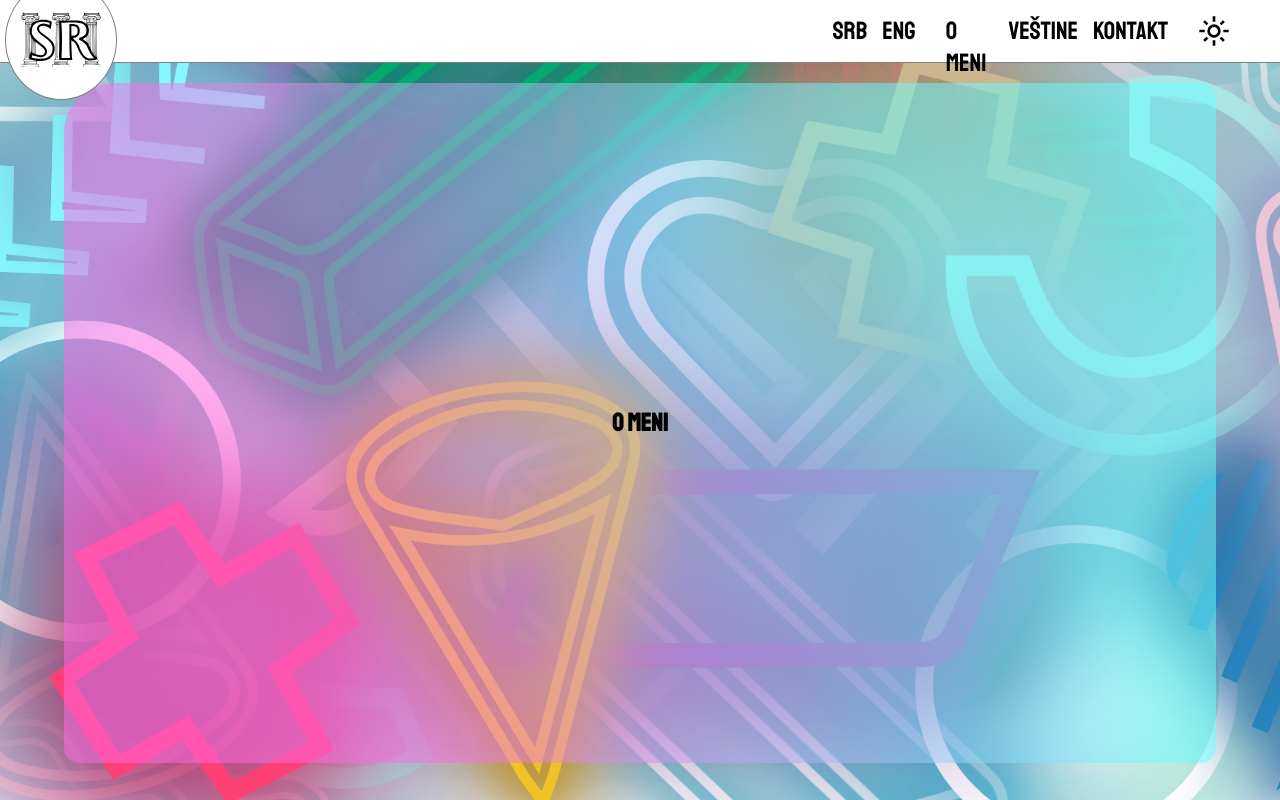
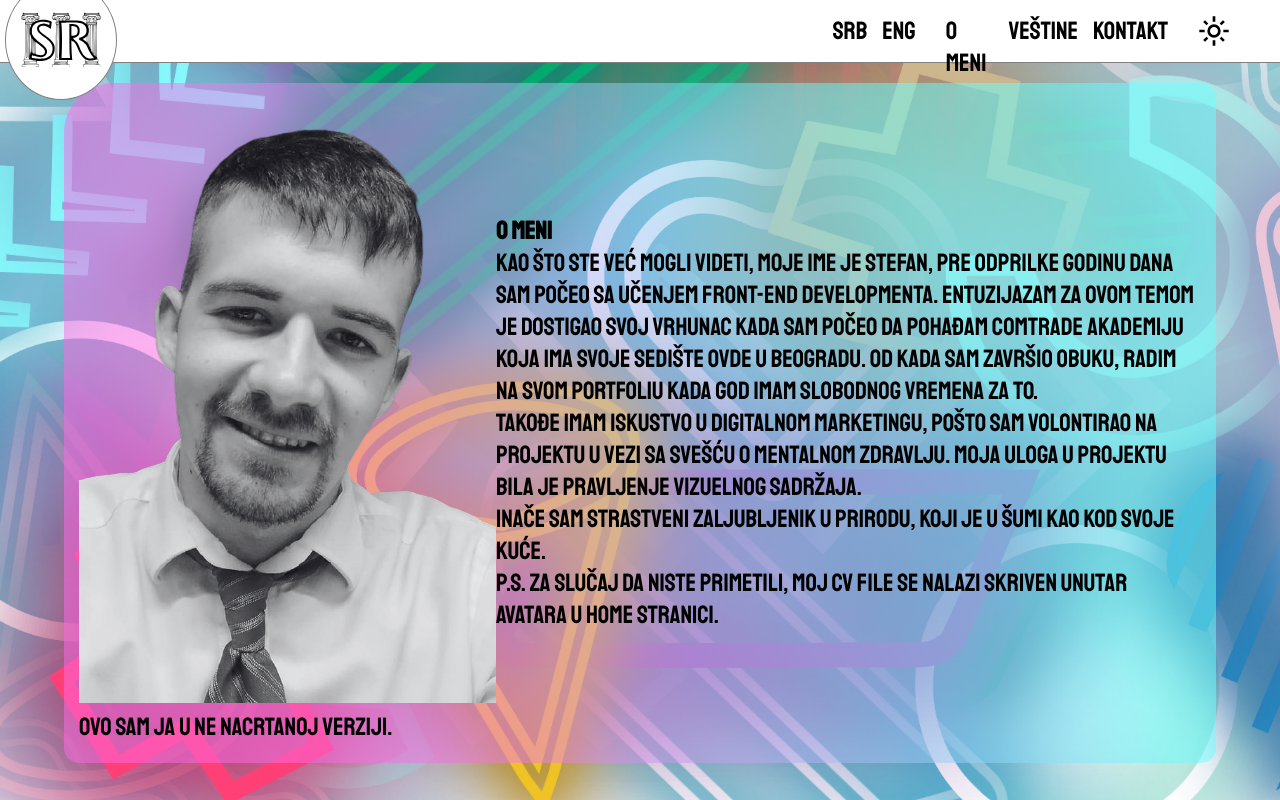
Before and after one commit to StefanRandjelovic/SR-Portfolio, a React (Vite) app: page /about in a window 1280 px wide. Built offline with nearby package versions, Linux system fonts and the light colour scheme; a web font is replaced by a local one.

Commit message:
Add styles and dynamic content into the About page.

```diff
--- a/src/Pages/About.jsx
+++ b/src/Pages/About.jsx
@@ -1,3 +1,6 @@
+// STYLES
+import "@styles/About.scss";
+
 // INFORMATION
 import { engInfo, srbInfo } from "@info/info-array";
 
@@ -7,6 +10,9 @@ import { useAtomValue } from "jotai";
 // GSVariable
 import { languageChange, darkMode } from "@global/store.js";
 
+// IMG import
+import MyIMG from "@images/My_img.png";
+
 const About = () => {
   // GSVariable
   const darkModeState = useAtomValue(darkMode);
@@ -14,7 +20,19 @@ const About = () => {
 
   return (
     <main>
-      <h1>{langChange ? engInfo.nav[2] : srbInfo.nav[0]}</h1>
+      <div className="leftSideAbout">
+        <img src={MyIMG} alt="My image" id="myIMG" />
+        <label htmlFor="#myIMG">
+          {langChange ? engInfo.aboutImg : srbInfo.aboutImg}
+        </label>
+      </div>
+      <div className="rightSideAbout">
+        <h1>{langChange ? engInfo.nav[2] : srbInfo.nav[0]}</h1>
+        <p>{langChange ? engInfo.about[0] : srbInfo.about[0]}</p>
+        <p>{langChange ? engInfo.about[1] : srbInfo.about[1]}</p>
+        <p>{langChange ? engInfo.about[2] : srbInfo.about[2]}</p>
+        <p>{langChange ? engInfo.about[3] : srbInfo.about[3]}</p>
+      </div>
     </main>
   );
 };
```
